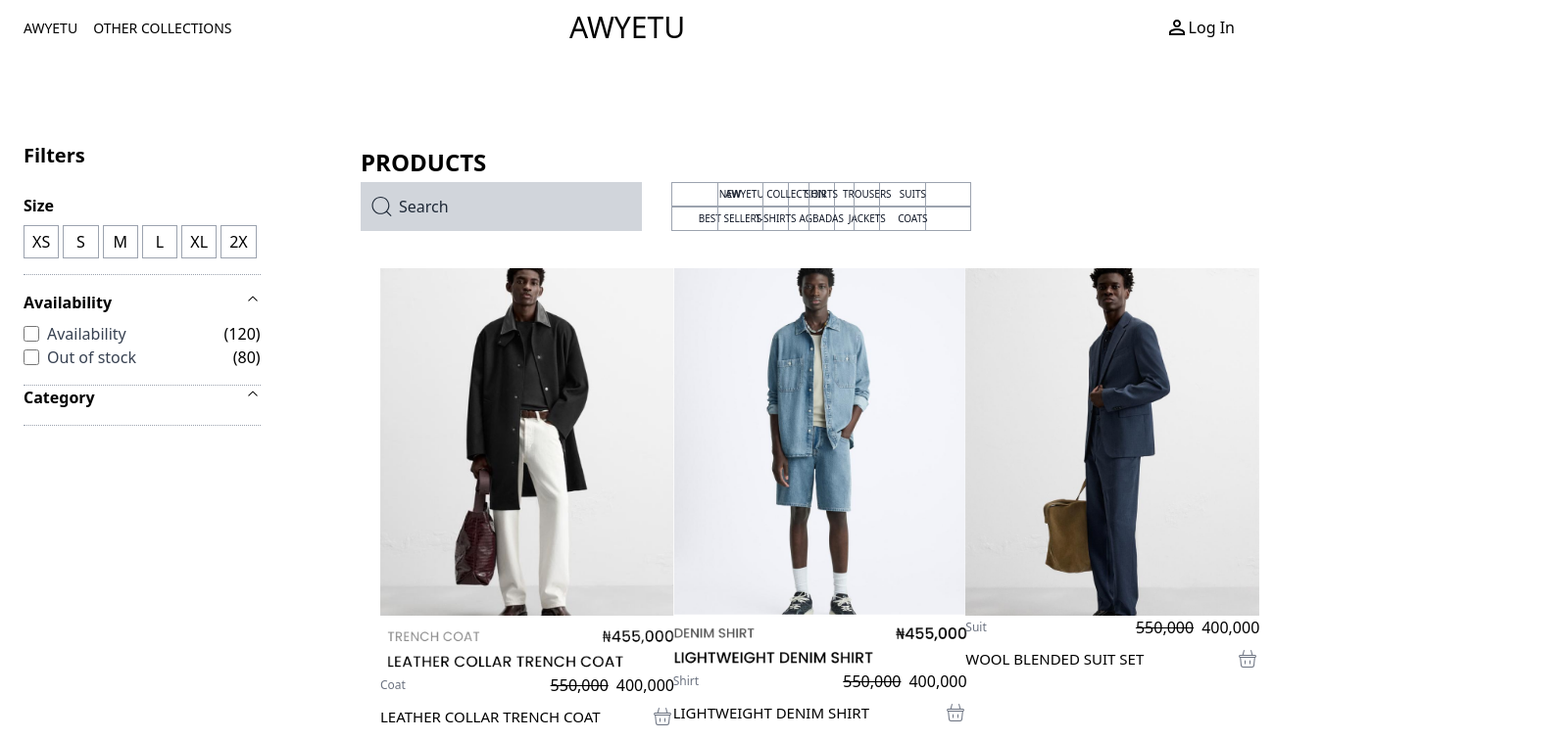
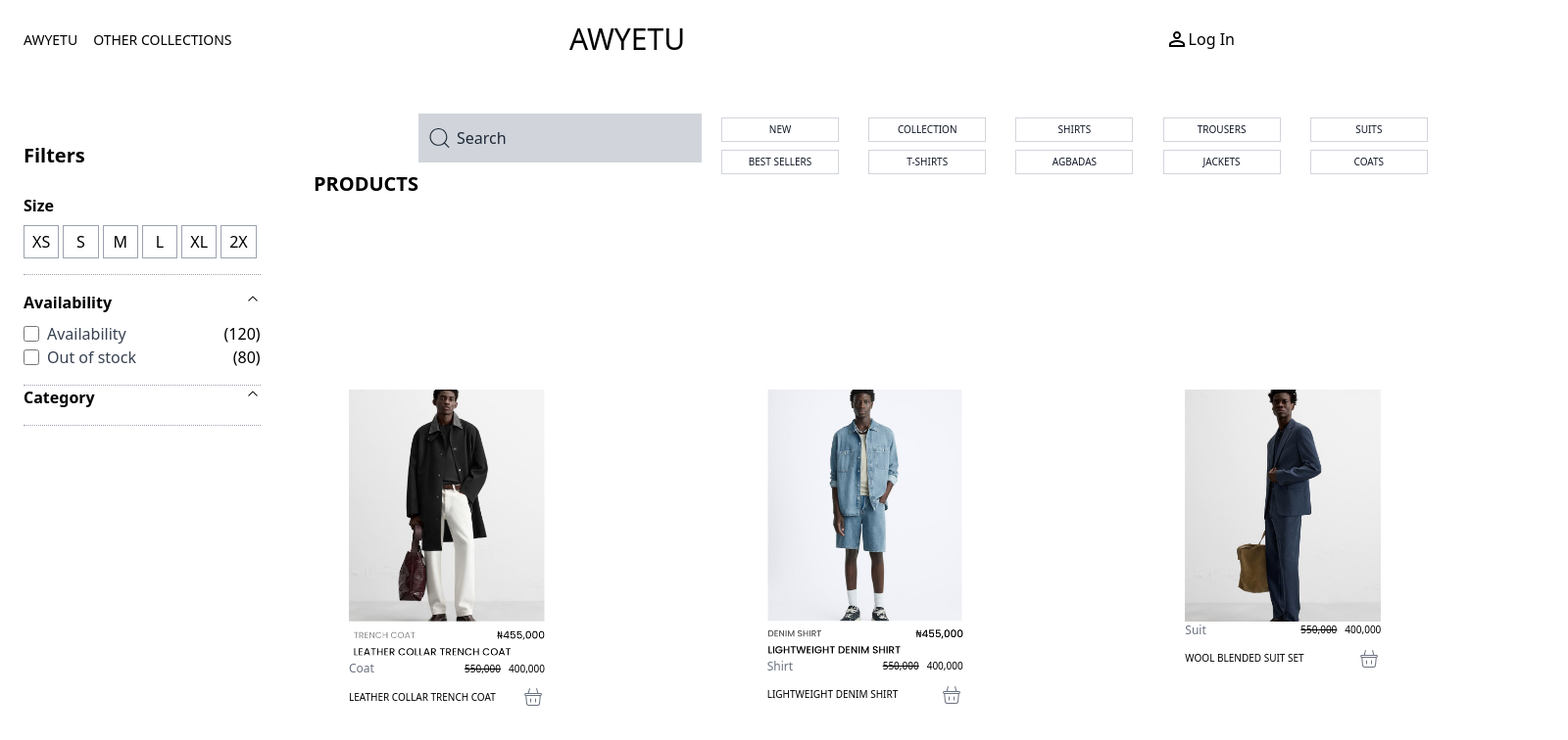
Before and after one commit to jed-chela/estore-frontend, a React (Create React App) app: page /Collection in a window 1280 px wide. Shown: the top 756 px of the page at 98% size, 1600 px wide, since content can reach past the window. Built offline with nearby package versions, Linux system fonts and the light colour scheme.

Commit message:
update0509241
responsive web

```diff
--- a/src/Components/CardItem.jsx
+++ b/src/Components/CardItem.jsx
@@ -12,7 +12,7 @@ import pic9 from '../assets/productImage/image 18.png';
 
 const CardItem = () => {
   return (
-    <div className="md:grid grid-cols-1 md:grid-cols-3 z-[-3] w-auto md:w-[70%]">
+    <div className="md:grid grid-cols-1 md:grid-cols-3 lg:ml-[20rem] lg:mt-[2rem]  z-[-3] w-auto md:w-full">
         <Cards
         img={pic1}
         title="LEATHER COLLAR TRENCH COAT"
--- a/src/Components/Cards.jsx
+++ b/src/Components/Cards.jsx
@@ -4,24 +4,24 @@ import { CiShoppingBasket } from "react-icons/ci";
 
 const Cards = (props) => {
   return (
-    <div className="flex m-1  md:ml-[23rem] cursor-pointer  md:w-6">
-      <div className=" mt-[20px] border-gray-200 p-5 ">
+    <div className="flex m-1  md:ml-4 cursor-pointer  md:w-[15rem]">
+      <div className=" mt-[20px] md:mt-[7rem] border-gray-200 p-5 ">
         <div>
         <a href="/Productpage">
-          <div className="md:w-[300px] w-full ">
-          <img src={props.img} alt="" className="w-full h-auto" />
+          <div className="md:w-full w-full ">
+          <img src={props.img} alt="" className="w-auto md:w-full h-auto " />
           </div>
 
           <div className="flex justify-between items-center mb-2">
-            <h3 className="flex-1 text-[12px] text-gray-500 mr-4">
+            <h3 className="flex-1 text-[12px] md:text-[12px] text-gray-500 mr-4">
               {props.category}
             </h3>
-            <del className="flex-2 mr-2 ">{props.privPrice}</del>
-            <div className="flex-2 font-medium ">{props.newPrice}</div>
+            <del className="flex-2 mr-2 md:text-[10px] ">{props.privPrice}</del>
+            <div className="flex-2 font-medium md:text-[10px] ">{props.newPrice}</div>
           </div>
 
           <div className="flex justify-between items-center">
-            <h2 className="text-[15px] font-medium">
+            <h2 className="text-[15px] md:text-[10px] font-medium">
              {props.title}
 
             </h2>
--- a/src/Components/Contact.jsx
+++ b/src/Components/Contact.jsx
@@ -8,7 +8,7 @@ const Contact = () => {
   return (
 
 
-    <div className="w-auto md:h-[200px] md:w-full bg-gray-300">
+    <div className="w-auto md:h-[200px] md:w-full md:text-[10px] lg:text-[15px] bg-gray-300">
       <div className="mt-[100px] grid grid-cols-1 py-[10px] text-center px-[20px] md:flex  md:justify-between items-center">
         <div className="flex-1">
           <h1 className="font-bold  text-[15px] md:text-[20px] mb-2">Contact Us</h1>
--- a/src/Components/Navbar.jsx
+++ b/src/Components/Navbar.jsx
@@ -4,7 +4,7 @@ import LogInIcon from '@mui/icons-material/PermIdentity';
 const Navbar = () => {
   return (
     /* Nav Container */
-    <div className="hidden md:block md:w-full md:h-[80px] md:bg-white md:border-b-2 border-none md:border-gray-500">
+    <div className="hidden md:block md:w-full lg:flex  md:h-[80px] md:bg-white md:border-b-2 border-none md:border-gray-500">
       <div className="md:py-[10px] md:px-[20px] flex justify-between md:w-full items-center">
         {/** Search Nav-container */}
         <div className="flex flex-1">
--- a/src/Components/Products/Product.jsx
+++ b/src/Components/Products/Product.jsx
@@ -3,9 +3,9 @@ import { CiSearch } from "react-icons/ci";
 
 const Product = () => {
   return (
-    <div className="h-[150px] w-[270px] md:flex flex-wrap ml-4 md:ml-[23rem] z-[-2] ">
-      <h1 className="font-bold text-1xl md:text-2xl mb-[4px] mt-[70px] m:mt-10">PRODUCTS</h1>
-      <div className=" md:w-[[300px] flex ">
+    <div className="h-[150px] will-change-auto lg:w-full mr-4 md:grid lg:flex flex-wrap ml-4 md:ml-6 lg:ml-[20rem] z-[-2] items-center ">
+      <h1 className="font-bold w-auto text-1xl md:text-[20px] mb-[4px] mt-[70px] m:mt-10 ">PRODUCTS</h1>
+      <div className=" md:grid md:gap-4  lg:flex ">
         <div className="h-[50px] w-full md:w-[400px] flex justify-between items-center p-2 bg-gray-300  text-gray-800">
           <CiSearch className="text-3xl" />
           <input
@@ -16,54 +16,54 @@ const Product = () => {
           />
         </div>
 
-        <div className="hidden md:flex md:flex-wrap md:text-[10px] md:pb-3 md:ml-[30px] md:w-[60%] md:items-center ">
-          <div className="w-1/5">
-            <button className="w-[120px] p-1 border border-gray-400 text-gray-900 hover:bg-gray-300">
+        <div className="hidden md:grid md:grid-cols-5  cursor-default  md:text-[10px] md:pb-3 md:ml-0  md:w-full items-center ">
+          <div className="lg:w-1/5">
+            <button className="w-[100px] lg:w-[120px] m-1 p-1 md:border border-gray-300 text-gray-900 hover:bg-gray-300">
               NEW
             </button>
           </div>
-          <div className="w-1/5">
-            <button className="w-[120px] p-1 border border-gray-400 text-gray-900 hover:bg-gray-300">
-              AWYETU COLLECTION
+          <div className="lg:w-1/5">
+            <button className="w-[100px] lg:w-[120px] m-1 p-1 md:border border-gray-300 text-gray-900 hover:bg-gray-300">
+              COLLECTION
             </button>
           </div>
-          <div className="w-1/5">
-            <button className="w-[120px] p-1 border border-gray-400 text-gray-900 hover:bg-gray-300">
+          <div className="lg:w-1/5">
+            <button className="w-[100px] lg:w-[120px] m-1 p-1 md:border border-gray-300 text-gray-900 hover:bg-gray-300">
               SHIRTS
             </button>
           </div>
-          <div className="w-1/5">
-            <button className="w-[120px] p-1 border border-gray-400 text-gray-900 hover:bg-gray-300">
+          <div className="lg:w-1/5">
+            <button className="w-[100px] lg:w-[120px] m-1 p-1 md:border border-gray-300 text-gray-900 hover:bg-gray-300">
               TROUSERS
             </button>
           </div>
-          <div className="w-1/5">
-            <button className="w-[120px] p-1 border border-gray-400 text-gray-900 hover:bg-gray-300">
+          <div className="lg:w-1/5">
+            <button className="w-[100px] lg:w-[120px] m-1  p-1 md:border border-gray-300 text-gray-900 hover:bg-gray-300">
               SUITS
             </button>
           </div>
-          <div className="w-1/5">
-            <button className="w-[120px] p-1 border border-gray-400 text-gray-900 hover:bg-gray-300">
+          <div className="lg:w-1/5">
+            <button className="w-[100px] lg:w-[120px] m-1 p-1  md:border border-gray-300 text-gray-900 hover:bg-gray-300">
               BEST SELLERS
             </button>
           </div>
-          <div className="w-1/5">
-            <button className="w-[120px] p-1 border border-gray-400 text-gray-900 hover:bg-gray-300">
+          <div className="lg:w-1/5">
+            <button className="w-[100px] lg:w-[120px] m-1 p-1 md:border border-gray-300 text-gray-900 hover:bg-gray-300">
               T-SHIRTS
             </button>
           </div>
-          <div className="w-1/5">
-            <button className="w-[120px] p-1 border border-gray-400 text-gray-900 hover:bg-gray-300">
+          <div className="lg:w-1/5">
+            <button className="w-[100px] lg:w-[120px] m-1 p-1 md:border border-gray-300 text-gray-900 hover:bg-gray-300">
               AGBADAS
             </button>
           </div>
-          <div className="w-1/5">
-            <button className="w-[120px] p-1 border border-gray-400 text-gray-900 hover:bg-gray-300">
+          <div className="lg:w-1/5">
+            <button className="w-[100px] lg:w-[120px] m-1 p-1 md:border border-gray-300 text-gray-900 hover:bg-gray-300">
               JACKETS
             </button>
           </div>
-          <div className="w-1/5">
-            <button className="w-[120px] p-1 border border-gray-400 text-gray-900 hover:bg-gray-300">
+          <div className="lg:w-1/5">
+            <button className="w-[100px] lg:w-[120px] m-1 p-1 md:border border-gray-300 text-gray-900 hover:bg-gray-300">
               COATS
             </button>
           </div>
--- a/src/Components/Sidebar.jsx
+++ b/src/Components/Sidebar.jsx
@@ -7,7 +7,7 @@ import CategoryToggle from "./Products/CategoryToggle";
 
 const Sidebar = () => {
   return (
-    <div className="hidden md:block md:w-[22%] md:h-[85%] md:fixed md:top-0 md:left-0 md:mt-[10%] md:p-4 ">
+    <div className="hidden lg:block md:w-[22%] md:h-[85%] md:fixed md:top-0 md:left-0 md:mt-[10%] md:p-4 ">
       <div className="ml-2">
         <h3 className="font-bold text-[20px] mb-6">Filters</h3>
         <p className="font-bold mb-2">Size</p>
```
